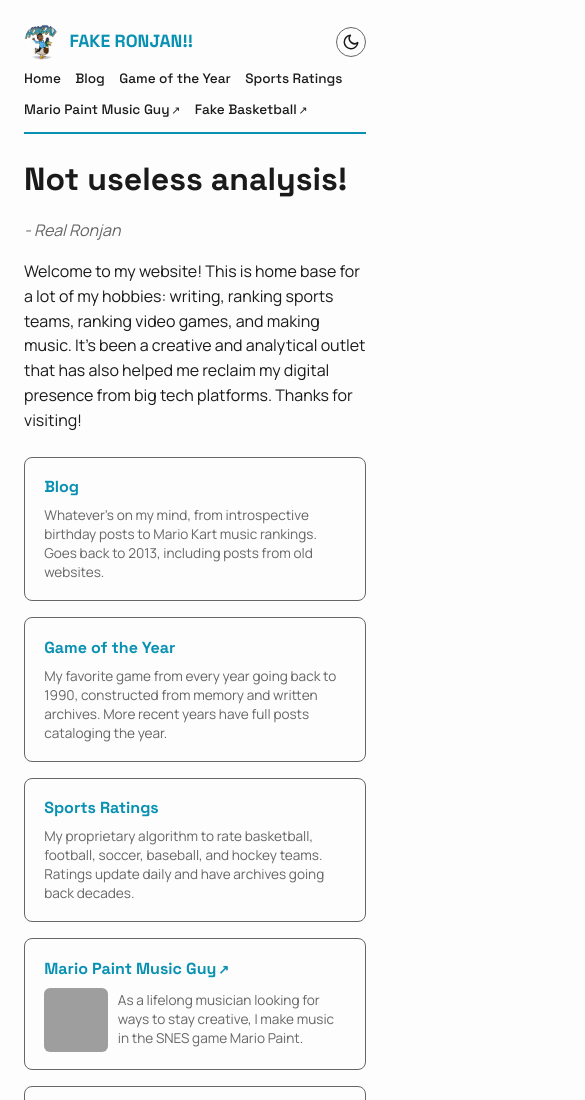
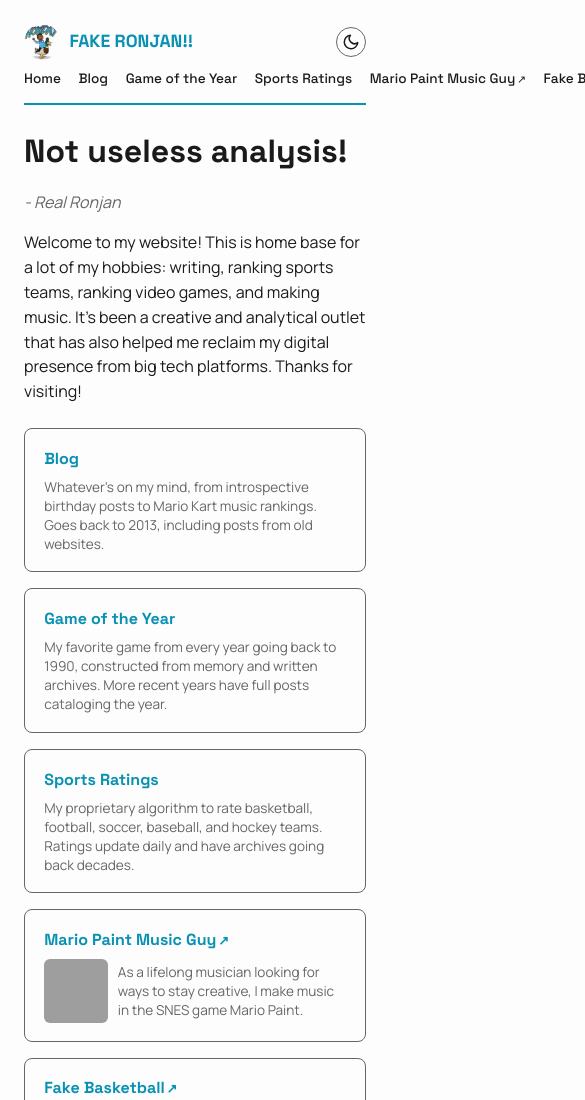
Before and after one commit to fakeronjan/fakeronjan-com, an Eleventy site: page src/index.md in a window 390 px wide. Shown: the top 1100 px of the page, 585 px wide, since content can reach past the window. Built offline with nearby package versions, Linux system fonts and the light colour scheme; Eleventy itself is replaced by a stand-in of ours; files that its build step writes are made by us from their sources; grey boxes are pictures that could not be loaded.

Commit message:
Make mobile nav a single scrollable row instead of wrapping
Shrinking text/gaps had a hard floor - 6 nav items (two with long
labels) can't wrap into 2 rows on a real phone no matter how small.
Switches to flex-nowrap + horizontal scroll on narrow viewports
(same pattern MPMG's own tab bar already uses), guaranteeing exactly
one row regardless of item count. Verified via computed layout across
360-414px widths, not just a single screenshot.

```diff
--- a/src/style.css
+++ b/src/style.css
@@ -171,12 +171,20 @@ nav a { color: var(--fg); text-decoration: none; font-size: 0.95rem; font-weight
 nav a:hover { color: var(--accent); }
 .nav-arrow { font-size: 0.8em; margin-left: 0.15em; }
 
-@media (max-width: 480px) {
+@media (max-width: 640px) {
   header { margin-bottom: 1.25rem; gap: 0.5rem; }
   .brand-logo { width: 36px; height: 36px; }
   .brand a { font-size: 1.1rem; }
-  nav { gap: 0.6rem 0.9rem; }
-  nav a { font-size: 0.85rem; }
+  nav {
+    flex-wrap: nowrap;
+    overflow-x: auto;
+    -webkit-overflow-scrolling: touch;
+    scrollbar-width: none;
+    gap: 1.1rem;
+    padding-bottom: 2px;
+  }
+  nav::-webkit-scrollbar { display: none; }
+  nav a { flex: none; white-space: nowrap; font-size: 0.85rem; }
 }
 
 .nav-preview-overlay {
```
